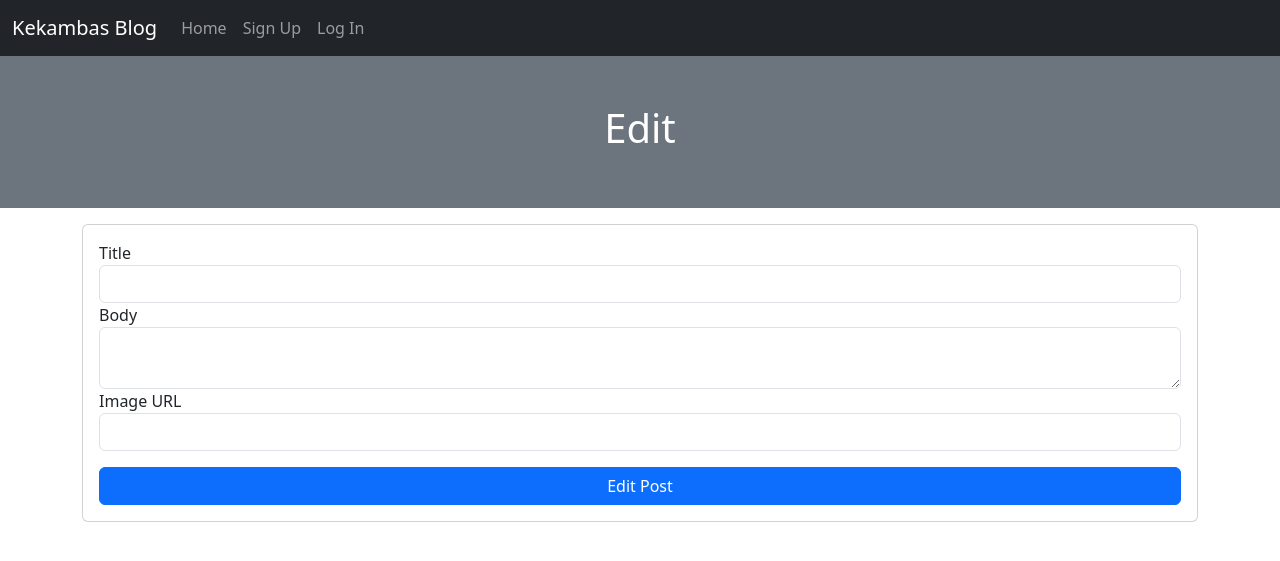
After one commit to Eren-Enou/flask_blog, a Flask app: template app/templates/edit.html in a window 1280 px wide. The commit adds this page. Shown: the top 561 px of the page. Run offline with Flask 3, Linux system fonts and the light colour scheme; the template is opened without the code that fills it: values that come from a table or form of the project are taken from there, others are empty.

Commit message:
added edit

```diff
--- a/app/routes.py
+++ b/app/routes.py
@@ -81,3 +81,31 @@ def create_post():
         flash(f"{new_post.title} has been created!", "success")
         return redirect(url_for('index'))
     return render_template('create.html', form=form)
+
+
+@app.route('/edit/<post_id>', methods=["GET", "POST"])
+@login_required
+def edit_post(post_id):
+    form = PostForm()
+    post_to_edit = Post.query.get_or_404(post_id)
+    # Make sure that the post author is the current user
+    if post_to_edit.author != current_user:
+        flash("You do not have permission to edit this post", "danger")
+        return redirect(url_for('index'))
+
+    # If form submitted, update Post
+    if form.validate_on_submit():
+        # update the post with the form data
+        post_to_edit.title = form.title.data
+        post_to_edit.body = form.body.data
+        post_to_edit.image_url = form.image_url.data
+        # Commit that to the database
+        db.session.commit()
+        flash(f"{post_to_edit.title} has been edited!", "success")
+        return redirect(url_for('index'))
+
+    # Pre-populate the form with Post To Edit's values
+    form.title.data = post_to_edit.title
+    form.body.data = post_to_edit.body
+    form.image_url.data = post_to_edit.image_url
+    return render_template('edit.html', form=form, post=post_to_edit)
--- /dev/null
+++ b/app/templates/edit.html
@@ -0,0 +1,33 @@
+{% extends 'base.html' %}
+
+{% block title %}Edit A Post{% endblock %}
+
+{% block header %}
+    <h1>Edit {{ post.title }}</h1>
+{% endblock %}
+
+{% block content %}
+    <div class="row">
+        <div class="col">
+            <div class="card mt-3">
+                <div class="card-body">
+                    <form action="" method="post">
+                        {{ form.csrf_token }}
+
+                        {{ form.title.label }}
+                        {{ form.title(class="form-control") }}
+
+                        {{ form.body.label }}
+                        {{ form.body(class="form-control") }}
+
+                        {{ form.image_url.label }}
+                        {{ form.image_url(class="form-control") }}
+
+                        {{ form.submit(class="btn btn-primary w-100 mt-3", value="Edit Post") }}
+
+                    </form>
+                </div>
+            </div>
+        </div>
+    </div>
+{% endblock %}
--- a/app/templates/index.html
+++ b/app/templates/index.html
@@ -28,6 +28,10 @@
                                 <h5 class="card-title">{{ post.title }}</h5>
                                 <h6 class="card-subtitle">By: {{ post.author.username }}</h6>
                                 <p class="card-text">{{ post.body }}</p>
+                                {% if post.author == current_user %}
+                                    <a href="{{ url_for('edit_post', post_id=post.id) }}" class="btn btn-success">Edit</a>
+                                    <a href="/" class="btn btn-danger">Delete</a>
+                                {% endif %}
                             </div>
                         </div>
                     </div>
```
